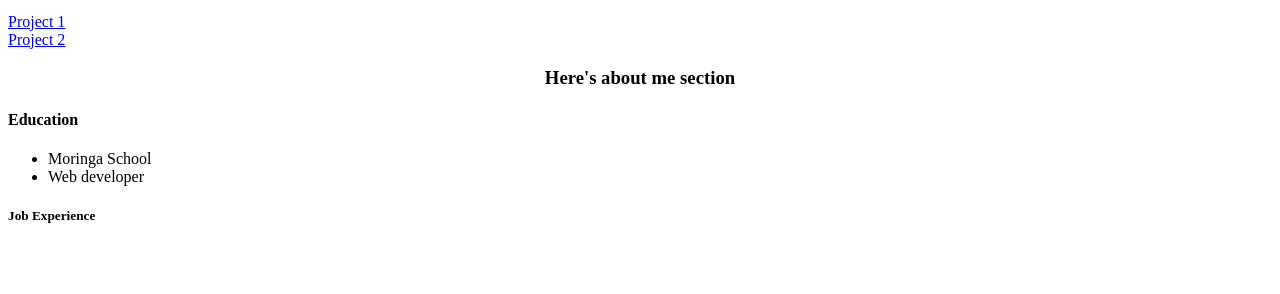
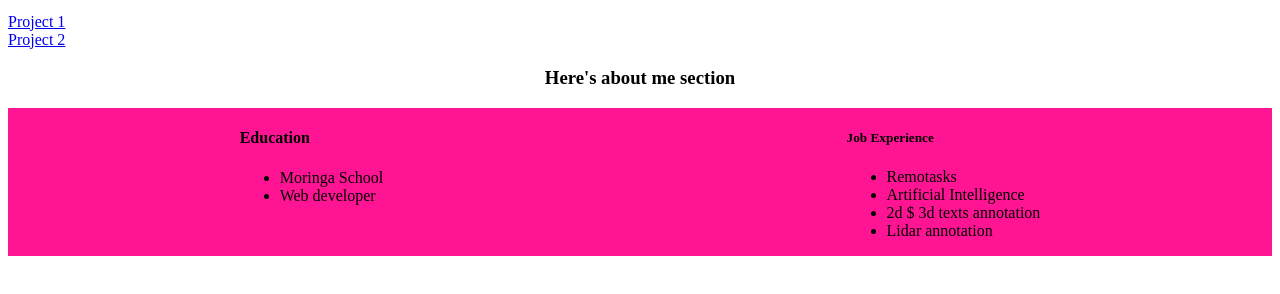
Before and after one commit to WPurity/PortfolioLandingPage, a plain HTML site: page index.html in a window 1280 px wide. Shown: the part 396-690 px from the top of the page. Drawn offline with Linux system fonts and the light colour scheme.

Commit message:
added background

```diff
--- a/index.html
+++ b/index.html
@@ -22,14 +22,26 @@
     <a href="https://github.com/WPurity/Talyssa">Project 2</a>
 
     <h3>Here's about me section</h3>
+    <div class="about-me">
+        <div class="Education"> <h4>Education</h4>
+            <ul>
+                <li>Moringa School</li>
+                <li>Web developer</li>
 
-    <h4>Education</h4>
-    <ul>
-        <li>Moringa School</li>
-        <li>Web developer</li>
+            </ul></div>
 
-    </ul>
-    <h5>Job Experience</h5>
+            <div class="job"> <h5>Job Experience</h5>
+                <ul>
+                    <li>Remotasks
+                        <li>Artificial Intelligence
+                            <li>2d $ 3d texts annotation
+                                <li>Lidar annotation</li>
+                            </li>
+                        </li>
+                    </li>
+                </ul></div>
+    </div>
+
 
 
 
```
